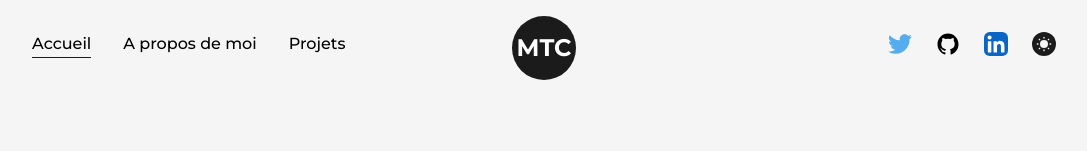
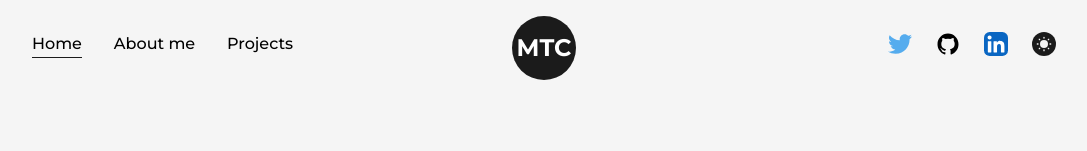
Before and after one commit to yourCodeur47/portfolio, a Next.js app: page / in a window 1280 px wide. Shown: the top 151 px of the page, without its empty margins (96-1183 px from the left). Built offline with nearby package versions, Linux system fonts and the light colour scheme.

Commit message:
Mise a jour Navbar.js

```diff
--- a/src/components/Navbar.js
+++ b/src/components/Navbar.js
@@ -88,9 +88,9 @@ const Navbar = () => {
       <div className="w-full flex justify-between items-center lg:hidden"
       >
       <nav className="flex items-center justify-center">
-        <CustomLink className="mr-4" href="/" title="Accueil" />
-        <CustomLink className="mx-4" href="/about" title="A propos de moi" />
-        <CustomLink className="mx-4" href="/projects" title="Projets" />
+        <CustomLink className="mr-4" href="/" title="Home" />
+        <CustomLink className="mx-4" href="/about" title="About me" />
+        <CustomLink className="mx-4" href="/projects" title="Projects" />
       </nav>
       <nav
         className="flex items-center justify-center flex-wrap lg:mt-2
```
